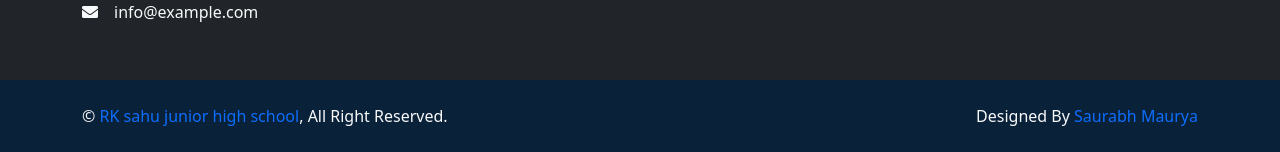
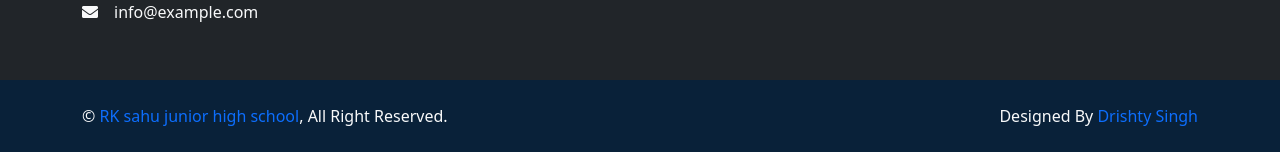
Before and after one commit to saurabhmaurya6746/KIDZEE_ELEMENTRY_SCHOOL, a Django app: page /event/ in a window 1280 px wide. Shown: the part 1909-2061 px from the top of the page. Run offline with Django 5.2, Linux system fonts and the light colour scheme; some libraries are stand-ins or nearby versions.

Commit message:
Update base.html

```diff
--- a/myapp/templates/base.html
+++ b/myapp/templates/base.html
@@ -155,7 +155,7 @@
                     &copy; <a href="#">{{ school_name }}</a>, All Right Reserved.
                 </div>
                 <div class="col-md-6 text-center text-md-end">
-                    Designed By <a href="">Saurabh Maurya</a>
+                    Designed By <a href="">Drishty Singh</a>
 
             </div>
         </div>
```
